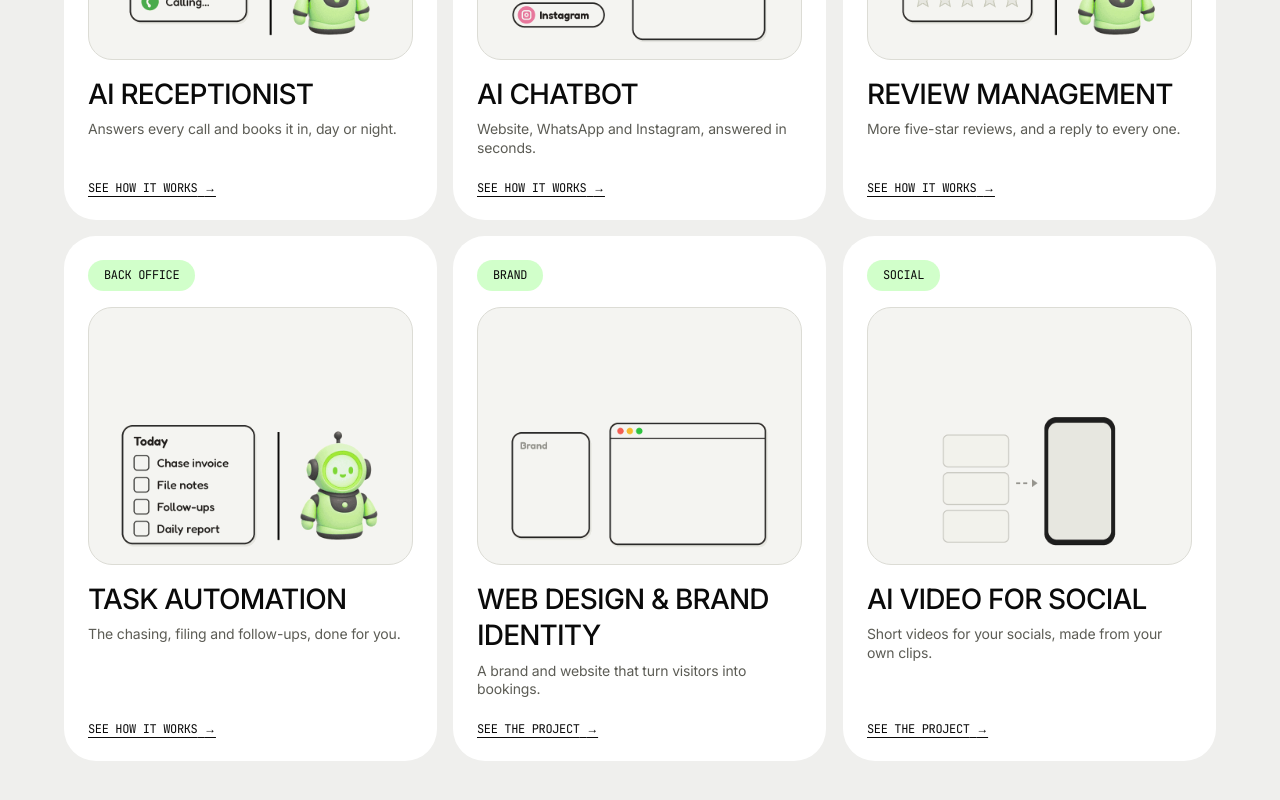
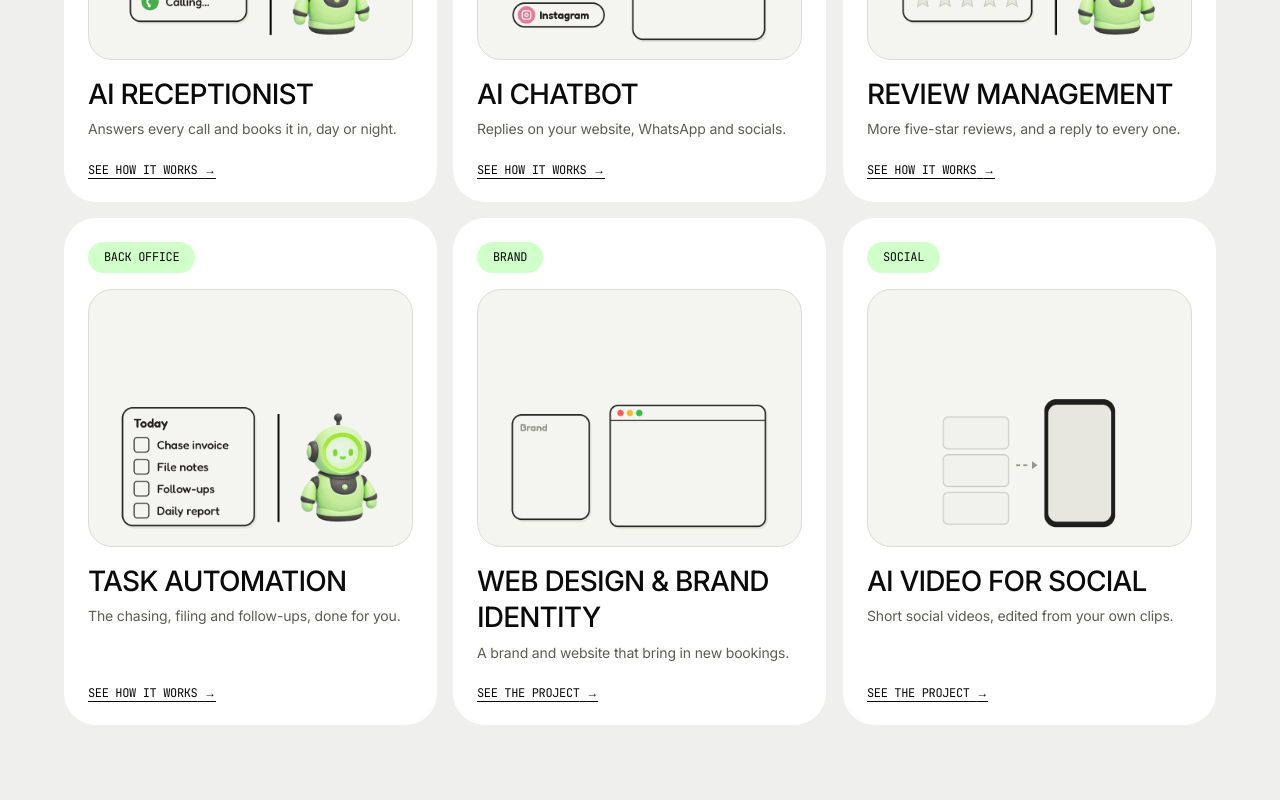
Before and after one commit to phasetask-eng/truephase-dashboard, a Next.js app: page / in a window 1280 px wide. Shown: the part 1420-2220 px from the top of the page. Built offline with nearby package versions, Linux system fonts and the light colour scheme; no server answers.

Commit message:
Service cards: shorter lines that all fit the same number of lines

```diff
--- a/app/_data/services.ts
+++ b/app/_data/services.ts
@@ -131,7 +131,7 @@ export const SERVICES: Service[] = [
     tag: "Chat",
     title: "AI Chatbot",
     cardMedia: {
-      line: "Website, WhatsApp and Instagram, answered in seconds.",
+      line: "Replies on your website, WhatsApp and socials.",
       gif: "/services/ai-chatbot/image.gif",
       label:
         "Animation: messages arrive from the website, WhatsApp and Instagram into one inbox, and each one is answered within seconds.",
@@ -364,7 +364,7 @@ export const SERVICES: Service[] = [
     tag: "Brand",
     title: "Web design & brand identity",
     cardMedia: {
-      line: "A brand and website that turn visitors into bookings.",
+      line: "A brand and website that bring in new bookings.",
       gif: "/services/web-design-brand-identity/image.gif",
       label:
         "Animation: a brand kit of logo, colours and font appears, a website is built from it, and a visitor clicks Book now and is booked.",
@@ -438,7 +438,7 @@ export const SERVICES: Service[] = [
     tag: "Social",
     title: "AI video for social",
     cardMedia: {
-      line: "Short videos for your socials, made from your own clips.",
+      line: "Short social videos, edited from your own clips.",
       gif: "/services/ai-video-for-social/image.gif",
       label:
         "Animation: three raw clips go into a phone, are edited into a captioned reel, and the likes and comments start coming in.",
```
